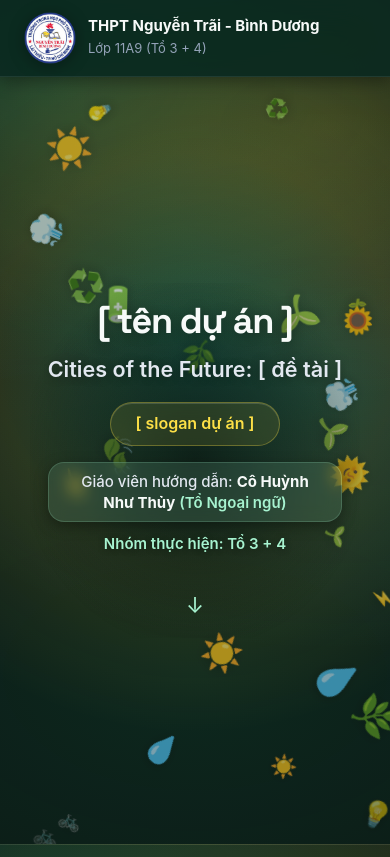
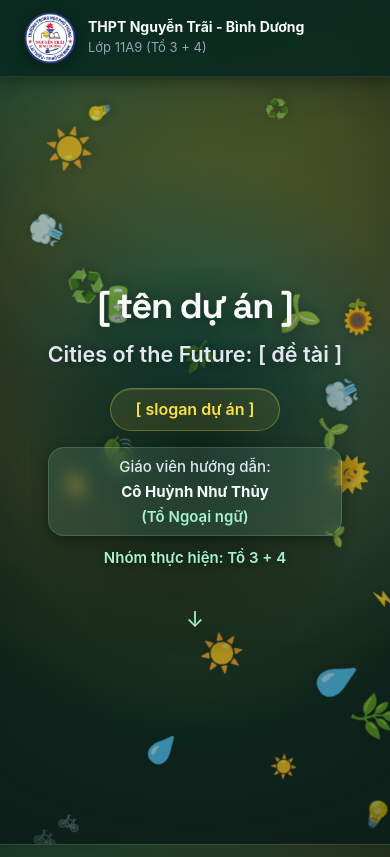
Before and after one commit to sudo-Penguin-Lalala/stem-web, a plain HTML site: page index.html in a window 390 px wide. Shown: the top 857 px of the page. Drawn offline with Linux system fonts and the light colour scheme.

Commit message:
optimize mobile typography line breaks with semantic nowrap boundaries

```diff
--- a/index.html
+++ b/index.html
@@ -16,7 +16,7 @@
     <div class="brand-group">
       <img src="assets/logo.png" alt="THPT Nguyễn Trãi - Bình Dương" class="logo">
       <div class="brand-info">
-        <span class="brand-text">THPT Nguyễn Trãi - Bình Dương</span>
+        <span class="brand-text">THPT Nguyễn Trãi <span class="text-nowrap">- Bình Dương</span></span>
         <span class="brand-school">Lớp 11A9 (Tổ 3 + 4)</span>
       </div>
     </div>
@@ -26,10 +26,14 @@
     <div class="floating-icons" aria-hidden="true"></div>
     <div class="hero-content">
       <h1 class="hero-title">[ tên dự án ]</h1>
-      <p class="hero-subtitle">Cities of the Future: [ đề tài ]</p>
+      <p class="hero-subtitle"><span class="text-nowrap">Cities of the Future:</span> <span class="text-nowrap">[ đề tài ]</span></p>
       <p class="hero-slogan">[ slogan dự án ]</p>
-      <p class="hero-teacher">Giáo viên hướng dẫn: <strong class="teacher-name">Cô Huỳnh Như Thủy</strong> <span class="teacher-dept">(Tổ Ngoại ngữ)</span></p>
-      <p class="hero-team">Nhóm thực hiện: Tổ 3 + 4</p>
+      <p class="hero-teacher">
+        <span class="text-nowrap">Giáo viên hướng dẫn:</span>
+        <span class="text-nowrap"><strong class="teacher-name">Cô Huỳnh Như Thủy</strong></span>
+        <span class="text-nowrap teacher-dept">(Tổ Ngoại ngữ)</span>
+      </p>
+      <p class="hero-team"><span class="text-nowrap">Nhóm thực hiện:</span> <span class="text-nowrap">Tổ 3 + 4</span></p>
       <div class="scroll-indicator" aria-hidden="true" onclick="document.querySelector('.bento-section').scrollIntoView({behavior: 'smooth'})">&#8595;</div>
     </div>
   </header>
@@ -246,7 +250,7 @@
   </section>
 
   <footer>
-    <p class="footer-sub">cooked with 0h sleep &amp; pure larp by sudo-Penguin-Lalala</p>
+    <p class="footer-sub"><span class="text-nowrap">cooked with 0h sleep</span> <span class="text-nowrap">&amp; pure larp by sudo-Penguin-Lalala</span></p>
   </footer>
 
   <script>
--- a/style.css
+++ b/style.css
@@ -357,7 +357,12 @@ a {
 }
 
 .hero-teacher {
-  display: inline-block;
+  display: inline-flex;
+  flex-wrap: wrap;
+  align-items: center;
+  justify-content: center;
+  column-gap: var(--space-2);
+  row-gap: var(--space-1);
   font-size: var(--text-base);
   font-weight: 500;
   color: var(--color-text-body);
@@ -370,7 +375,6 @@ a {
   margin-top: var(--space-2);
   box-shadow: 0 4px 14px var(--color-shadow-card);
   line-height: 1.4;
-  white-space: nowrap;
   text-align: center;
 }
 
@@ -697,6 +701,10 @@ footer {
   font-family: var(--font-mono);
 }
 
+.text-nowrap {
+  white-space: nowrap;
+}
+
 @media (max-width: 480px) {
   .topbar {
     gap: var(--space-2);
@@ -708,7 +716,8 @@ footer {
   }
 
   .brand-text {
-    font-size: var(--text-sm);
+    font-size: clamp(0.8125rem, 3.6vw, 0.9375rem);
+    white-space: nowrap;
   }
 
   .brand-school {
@@ -730,7 +739,6 @@ footer {
     font-size: var(--text-sm);
     padding: var(--space-2) var(--space-4);
     border-radius: var(--radius-md);
-    white-space: normal;
     max-width: 96%;
   }
 }
```
